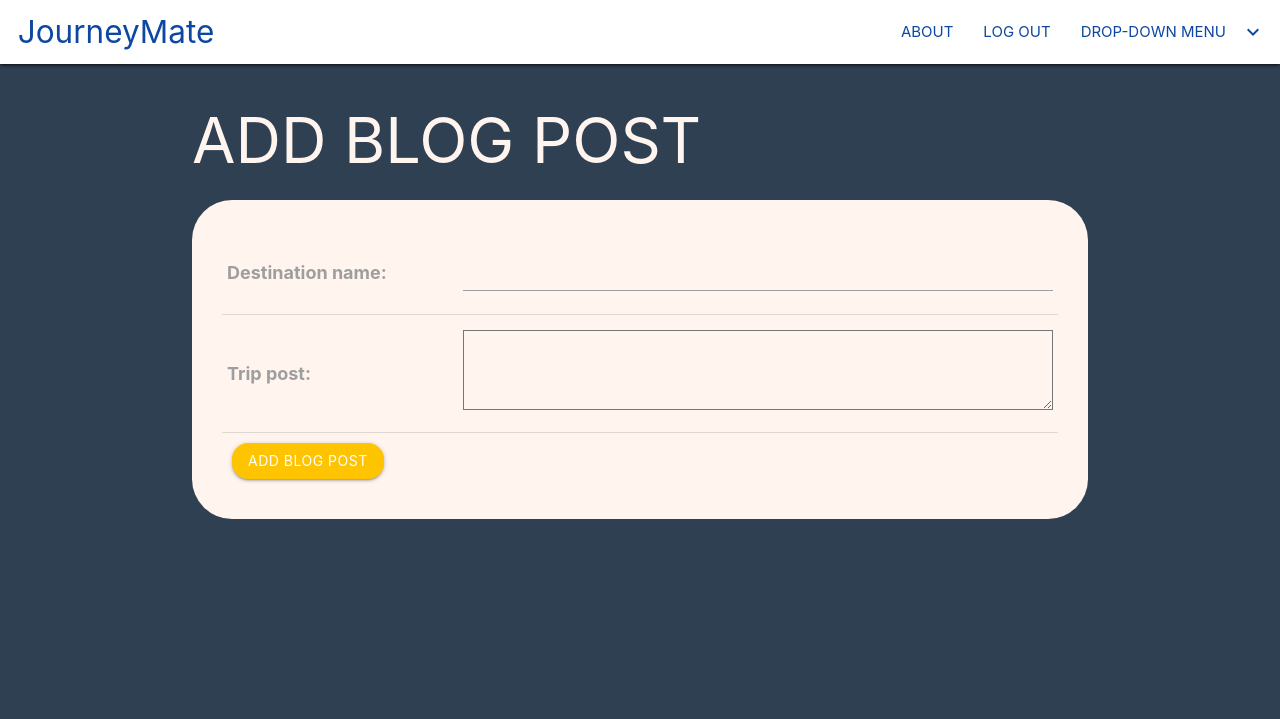
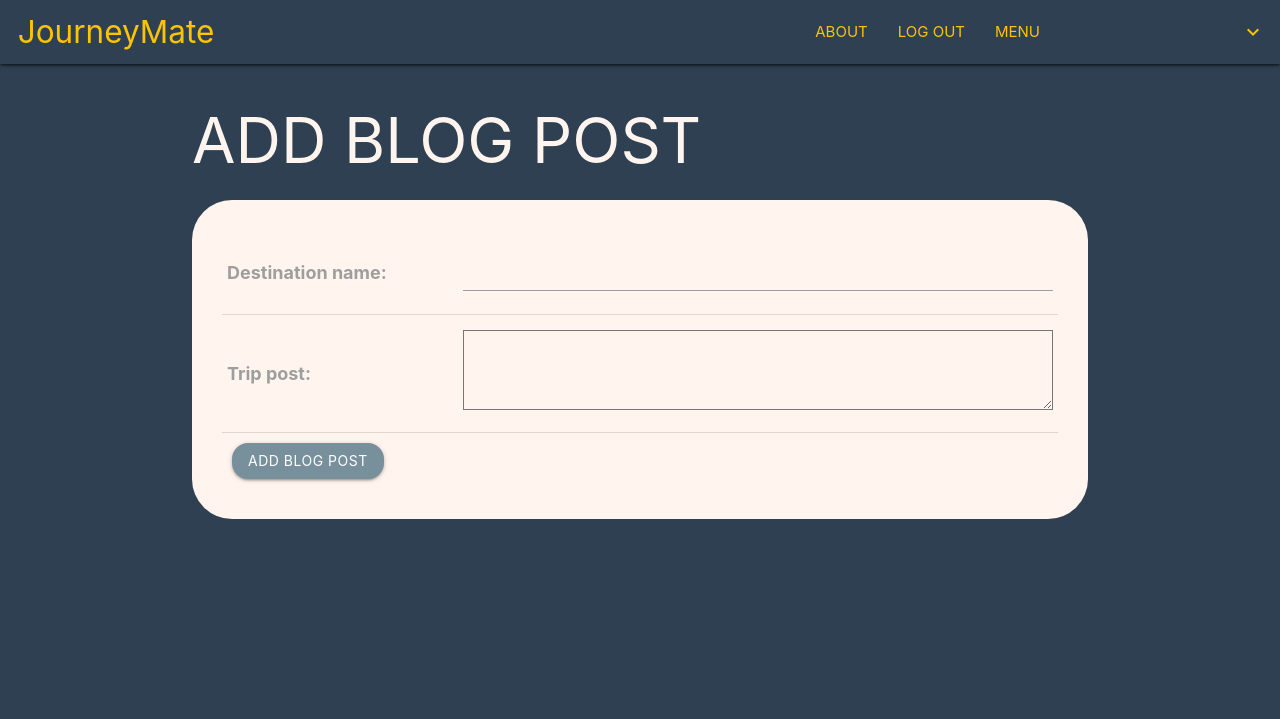
Before and after one commit to pattongrooms/project-3-STP, a Django app: page /blogs/blog_form/ in a window 1280 px wide. Shown: the top 719 px of the page. Run offline with Django 4.2, Linux system fonts and the light colour scheme; the visitor is signed in with stand-in values (Sample User, id 1).

Commit message:
Update Navbar

```diff
--- a/journeymate/main_app/static/css/style.css
+++ b/journeymate/main_app/static/css/style.css
@@ -15,6 +15,11 @@ main {
 
 .nav-wrapper {
   background-color: #2e4052;
+  color: seashell;
+}
+
+.dropdown-content-link{
+color: seashell;
 }
 
 .datepicker-modal {
@@ -103,7 +108,7 @@ td {
 }
 
 blockquote {
-  font-size: 5em;
+  font-size: 1vmin;
   font-style: italic;
 }
 
--- a/journeymate/main_app/templates/base.html
+++ b/journeymate/main_app/templates/base.html
@@ -30,10 +30,10 @@
   <body>
     <header class="navbar-fixed">
       <nav>
-        <div class="nav-wrapper white">
-          <ul id="dropdown1" class="dropdown-content">
+        <div class="nav-wrapper">
+          <ul id="dropdown1" class="dropdown-content" style="width: 75px">
 
-            <li><a class="blue-text text-darken-4" href="{% url 'about' %}">ABOUT</a></li>
+            <li><a class="dropdown-content-link" href="{% url 'about' %}">ABOUT</a></li>
             {% if user.is_authenticated %}
               <li><a class="blue-text text-darken-4" href="{% url 'destinations_create' %}">ADD A DESTINATION</a></li>
               <li><a class="blue-text text-darken-4" href="{% url 'index' %}">VIEW MY DESTINATIONS</a></li>
@@ -50,22 +50,22 @@
           </ul>
 
           <nav>
-            <div class="nav-wrapper white">
+            <div class="nav-wrapper">
                 <a
                   href="{% url 'home' %}"
-                  class="left brand-logo blue-text text-darken-4"
+                  class="left brand-logo amber-text text-accent-3"
                   >&nbsp;&nbsp;JourneyMate</a
                 >
                 <ul class="right show-on-small">
 
-                  <li><a class="blue-text text-darken-4" href="{% url 'about' %}">ABOUT</a></li>
+                  <li><a class="amber-text text-accent-3" href="{% url 'about' %}">ABOUT</a></li>
                 {% if user.is_authenticated %}
-                  <li><a class="blue-text text-darken-4" href="{% url 'logout' %}">LOG OUT</a></li>
+                  <li><a class="amber-text text-accent-3" href="{% url 'logout' %}">LOG OUT</a></li>
                 {% else %}
-                  <li><a class="blue-text text-darken-4" href="{% url 'signup' %}">SIGN UP</a></li>
-                  <li><a class="blue-text text-darken-4" href="{% url 'login' %}">LOG IN</a></li>
+                  <li><a class="amber-text text-accent-3" href="{% url 'signup' %}">SIGN UP</a></li>
+                  <li><a class="amber-text text-accent-3" href="{% url 'login' %}">LOG IN</a></li>
                 {% endif %}
-                <li><a class="dropdown-trigger blue-text text-darken-4" href="#!" data-target="dropdown1">DROP-DOWN MENU<i class="material-icons right">expand_more</i></a></li>
+                <li><a class="dropdown-trigger amber-text text-accent-3" style="width: 300px !important" href="#!" data-target="dropdown1">MENU<i class="material-icons right">expand_more</i></a></li>
           </ul>
         </div>
       </nav>
--- a/journeymate/main_app/templates/main_app/blog_form.html
+++ b/journeymate/main_app/templates/main_app/blog_form.html
@@ -9,7 +9,7 @@
     <table>
       {{ form.as_table }}
     </table>
-    <input type="submit" value="Edit BLOG POST" class="btn amber accent-3">
+    <input type="submit" value="Edit BLOG POST" class="btn blue-grey lighten-1">
   </form>
 {% else %}
 
@@ -20,7 +20,7 @@
   <table>
     {{ form.as_table }}
   </table>
-  <input type="submit" value="ADD BLOG POST" class="btn amber accent-3">
+  <input type="submit" value="ADD BLOG POST" class="btn blue-grey lighten-1">
 </form>
 {% endif %}
 
--- a/journeymate/main_app/templates/main_app/destination_form.html
+++ b/journeymate/main_app/templates/main_app/destination_form.html
@@ -13,7 +13,7 @@
   <table>
     {{ form.as_table }}
   </table>
-  <input type="submit" value="ADD JOURNEY" class="btn blue darken-4">
+  <input type="submit" value="ADD JOURNEY" class="btn blue-grey lighten-1">
 </form>
 <script>
 
```
